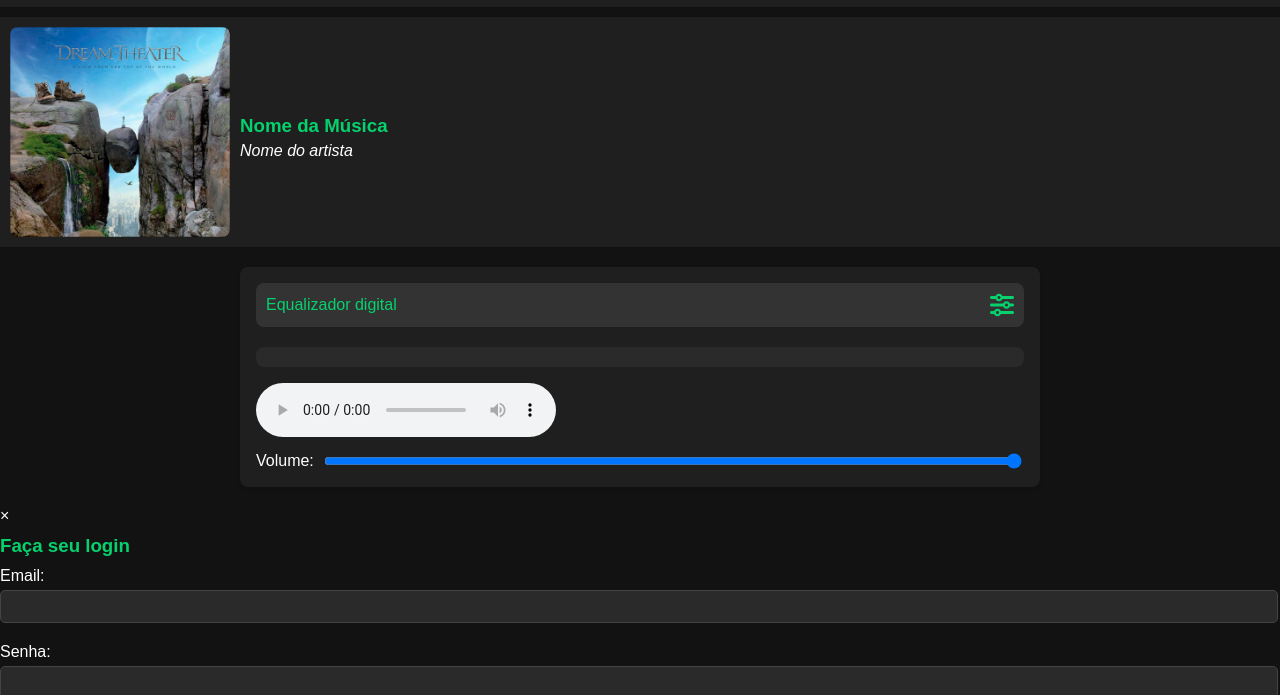
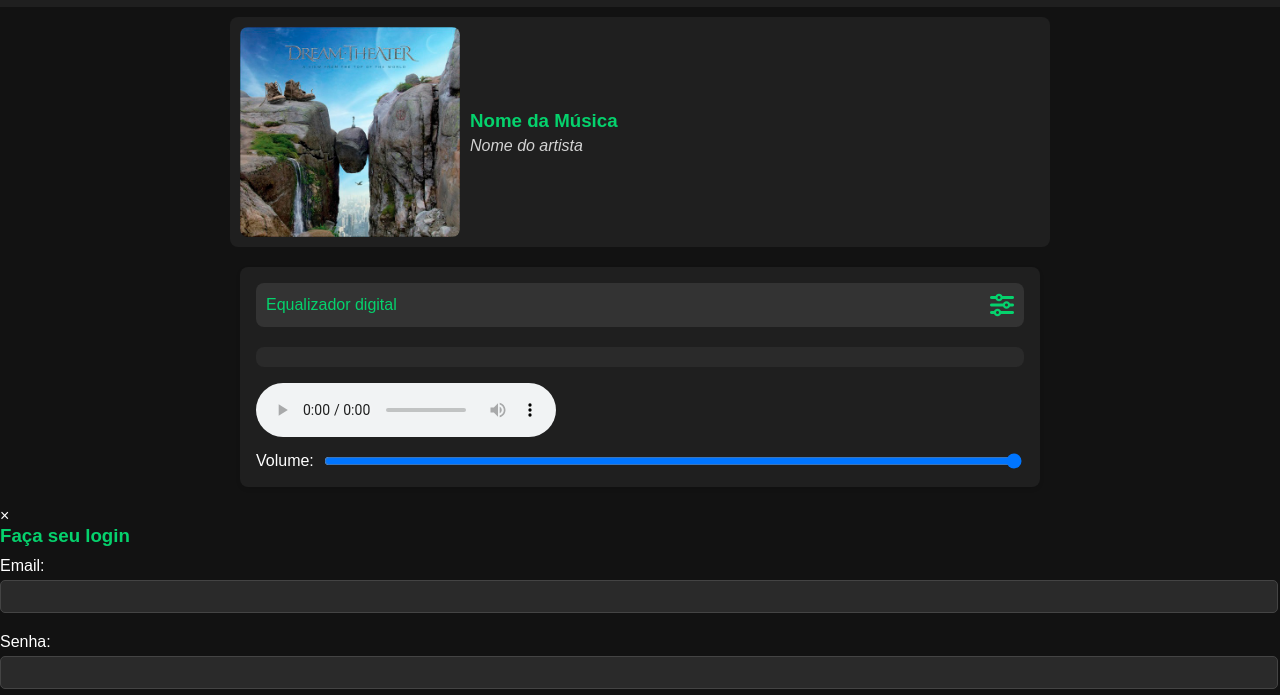
Before and after one commit to portalguitarshred/musica, a plain HTML site: page index.html in a window 1280 px wide. Shown: the part 65-760 px from the top of the page. Drawn offline with Linux system fonts and the light colour scheme.

Commit message:
Update style.css

```diff
--- a/css/style.css
+++ b/css/style.css
@@ -81,10 +81,13 @@ header {
 .cover-section {
     background-color: #1f1f1f;
     padding: 10px;
-    margin-top: 10px;
+    margin: 10px auto;
     display: flex;
     align-items: center;
     gap: 10px;
+    width: calc(100% - 20px);
+    max-width: 800px;
+    border-radius: 8px;
 }
 
 .cover-image {
@@ -94,16 +97,21 @@ header {
 }
 
 .descript {
-    width: auto;
+    display: flex;
+    flex-direction: column;
+    justify-content: center;
+    gap: 5px;
 }
 
 h3 {
-    margin-bottom: 5px;
-    margin-top: 10px;
+    margin: 0;
     color: #05d26d;
 }
 
-/* Estilos da main */
+i {
+    color: #d3d3d3;
+}
+
 main {
     padding: 1em;
     max-width: 800px;
```
